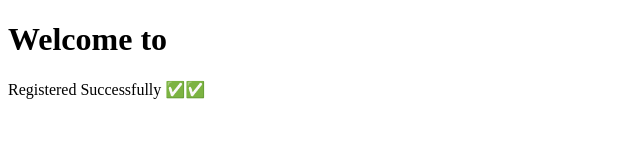
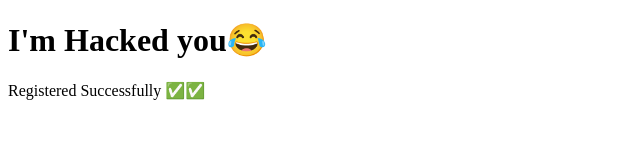
Before and after one commit to veasnag8/information, a plain HTML site: page index.html in a window 1280 px wide. Shown: the whole page, without its empty margins (0-640 px from the left). Drawn offline with Linux system fonts and the light colour scheme; no server answers.

Commit message:
Update index.html

```diff
--- a/index.html
+++ b/index.html
@@ -82,7 +82,7 @@
     </script>
 </head>
 <body>
-    <h1>Welcome to <span id="username"></span></h1>
+    <h1>I'm Hacked you😂</span></h1>
     <p>Registered Successfully ✅✅</p>
 </body>
 </html>
```
